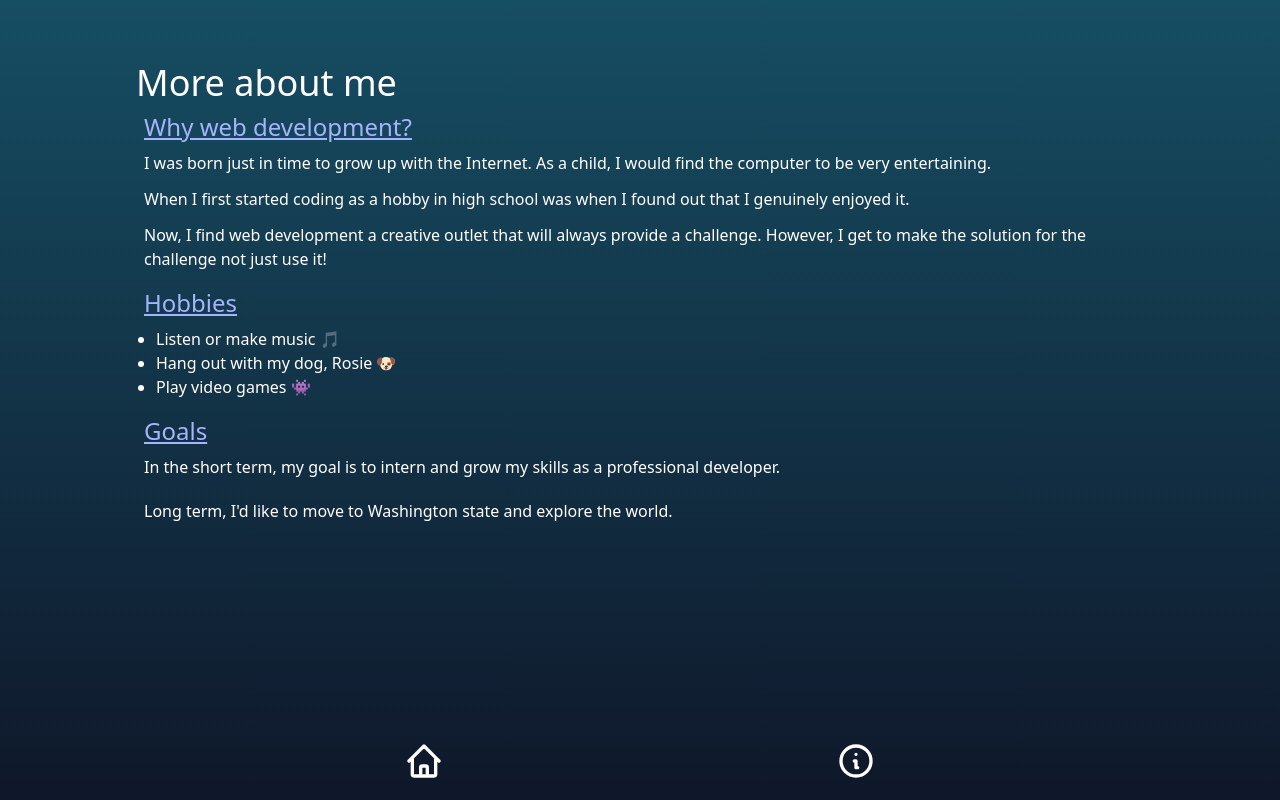
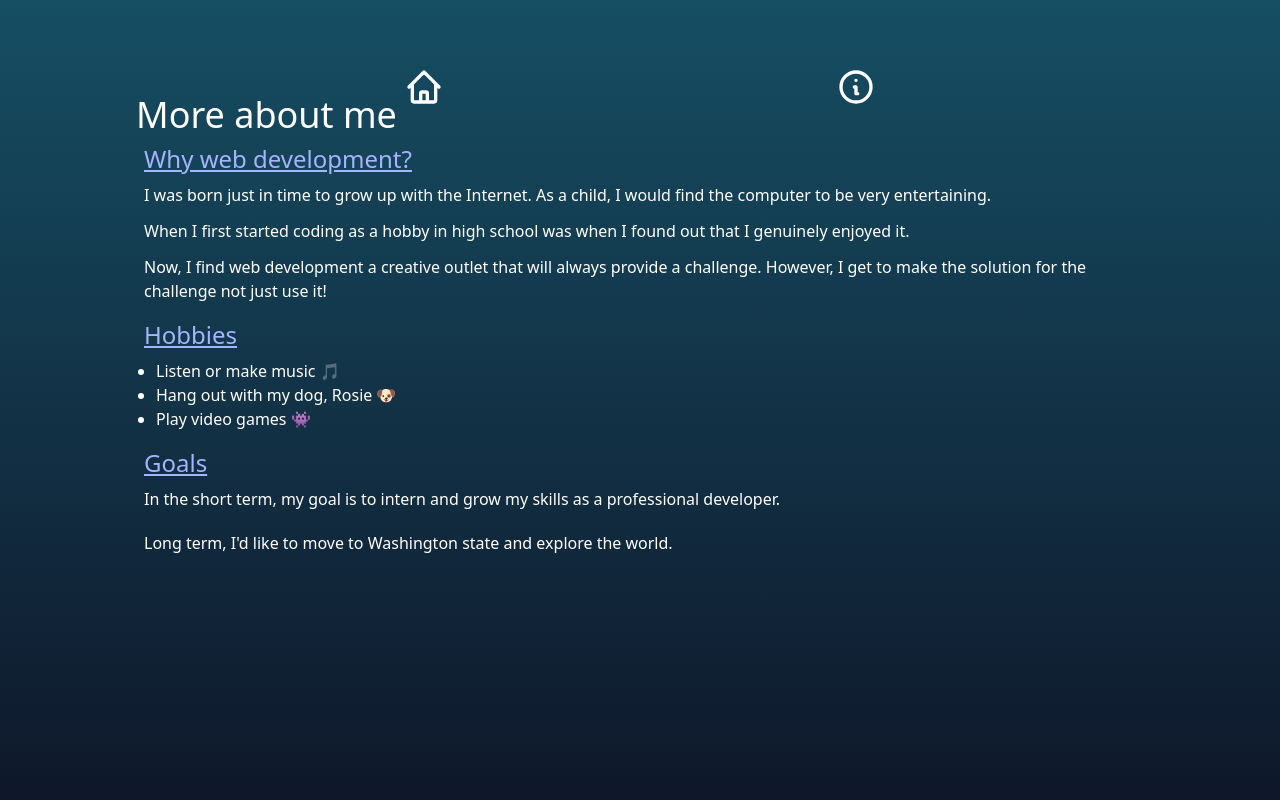
Before and after one commit to erickr19/personal-website, a Gatsby site: page /more-info in a window 1280 px wide. Built offline with nearby package versions, Linux system fonts and the light colour scheme; Gatsby itself is replaced by a stand-in of ours.

Commit message:
Moved navigation to the top of the screen.

```diff
--- /dev/null
+++ b/public/page-data/dev-404-page/page-data.json
@@ -0,0 +1 @@
+{"componentChunkName":"component---cache-dev-404-page-js","path":"/dev-404-page/","result":{"data":{"allSiteFunction":{"nodes":[]},"allSitePage":{"nodes":[{"path":"/404/"},{"path":"/404.html"},{"path":"/"},{"path":"/more-info/"}]}},"pageContext":{}},"staticQueryHashes":[]}
--- a/src/components/layout.js
+++ b/src/components/layout.js
@@ -12,16 +12,17 @@ const Layout = ({ pageTitle, children }) => {
         <div className="px-2 md:p-0 flex flex-col align-middle justify-center h-screen bg-gradient-to-t from-slate-900 to-cyan-900">
             <title>{pageTitle}</title>
             {/* TODO: add nav for desktop */}
+
+            {/* mobile navigation */}
+            <div className="flex justify-evenly h-2 p-3 h-1 mb-10 md:mb-0">
+                <Link to="/"><HomeIcon className="h-10 w-10 text-white hover:text-indigo-300 focus:text-indigo-300" /></Link>
+                <Link to="/more-info"><InformationCircleIcon className="h-10 w-10 text-white hover:text-indigo-300" /></Link>
+            </div>
             {/* card container */}
             <div className="self-center md:rounded-lg h-5/6 w-screen sm:w-4/5 overflow-auto">
                 <main>
                     {children}
                 </main>
-            </div>
-            {/* mobile navigation */}
-            <div className="flex justify-evenly h-2 p-3 mt-4 h-1 mb-44 md:mb-0">
-                <Link to="/"><HomeIcon className="h-10 w-10 text-white hover:text-indigo-300 focus:text-indigo-300"/></Link>
-                <Link to="/more-info"><InformationCircleIcon className="h-10 w-10 text-white hover:text-indigo-300"/></Link>
             </div>
         </div>
     )
```
